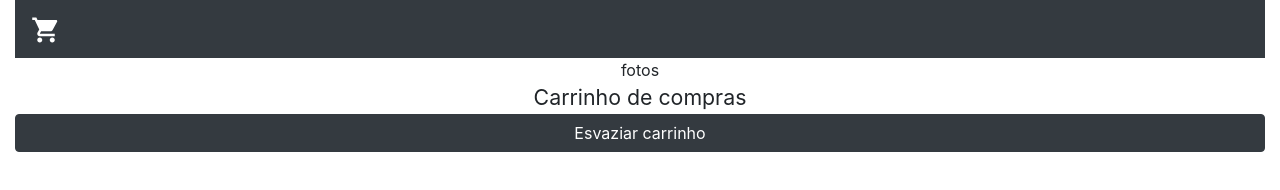
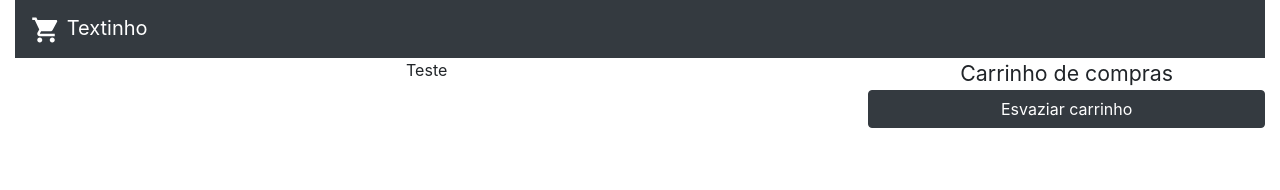
Before and after one commit to betrybe/mariajung-test, a website: page index.html in a window 1280 px wide. Drawn offline with nearby package versions, Linux system fonts and the light colour scheme; files that its build step writes are made by us from their sources.

Commit message:
add imgs in assets

```diff
--- /dev/null
+++ b/assets/style.css
@@ -0,0 +1,53 @@
+
+
+.items {
+  display: flex;
+  flex-basis: 70%;
+  flex-wrap: wrap;
+  justify-content: center;
+}
+
+.item {
+  border: 2px solid blue;
+  border-radius: 5px;
+  box-sizing: border-box;
+  display: flex;
+  flex-direction: column;
+  height: auto;
+  margin: 5px;
+  width: 200px;
+}
+
+.item .item__sku {
+  display: none;
+}
+
+.item .item__title {
+  flex-grow: 1;
+  padding: 10px;
+  text-align: center;
+}
+
+.item .item__image {
+  width: 100%;
+}
+
+.item .item__add {
+  background-color: green;
+  border: 0;
+  cursor: pointer;
+  margin: 0;
+  padding: 5px;
+}
+
+.cart {
+  display: flex;
+  flex-basis: 30%;
+  flex-flow: column wrap;
+}
+
+.cart .cart__title {
+  flex-basis: 1;
+  font-size: 16pt;
+  text-align: center;
+}
--- a/index.html
+++ b/index.html
@@ -5,11 +5,11 @@
     <meta name="viewport" content="width=device-width, initial-scale=1.0" />
     <meta http-equiv="X-UA-Compatible" content="ie=edge" />
     <title>Site de Compras</title>
-    <link rel="stylesheet" href="assets/style.css" />
+    <link rel="stylesheet" href="assets/css/style.css" />
     <!-- Bootstrap CSS -->
     <link rel="stylesheet" href="https://stackpath.bootstrapcdn.com/bootstrap/4.1.3/css/bootstrap.min.css" integrity="sha384-MCw98/SFnGE8fJT3GXwEOngsV7Zt27NXFoaoApmYm81iuXoPkFOJwJ8ERdknLPMO" crossorigin="anonymous">
 
-    <script src="asstes/css/script.js"></script>
+    <script src="asstes/script.js"></script>
 
   </head>
 
@@ -17,22 +17,27 @@
     <section class="container-fluid">
       <div class="row">
         <div class="col-md-12">
-      <!-- Só uma imagem -->
-<nav class="navbar navbar-dark bg-dark">
-  <a class="navbar-brand" href="#">
-    <img src="assets/img/shopping_cart.svg" width="30" height="30" alt="">
-  </a>
-</nav>
+        <nav class="navbar navbar-dark bg-dark">
+          <a class="navbar-brand" href="#">
+            <img src="assets/img/shopping_cart.svg" width="30" height="30" alt="">
+            <span>Textinho</span>
+          </a>
+        </nav>
       </div>
       </div>
 
-      <main class="items">fotos</main>
+      <div class="row">
+      <div class="col-md-8">
+        <main class="items">Teste</main>
+      </div>
+      <div class="col-md-4">
       <section class="cart">
         <span class="cart__title">Carrinho de compras</span>
         <button type="button" class="btn btn-dark">Esvaziar carrinho</button>
-
         <ol class="cart__items"></ol>
       </section>
+    </div>
+  </div>
     </section>
 
     <!-- JavaScript (Opcional) -->
```
Also changed, not shown: assets/img/b2.jpg (added), assets/img/b3.jpg (added), assets/img/b4.webp (added), assets/img/b5.webp (added), assets/img/b6.jpg (added), assets/img/b7.webp (added), assets/img/b8.jpg (added), 1 other file.
